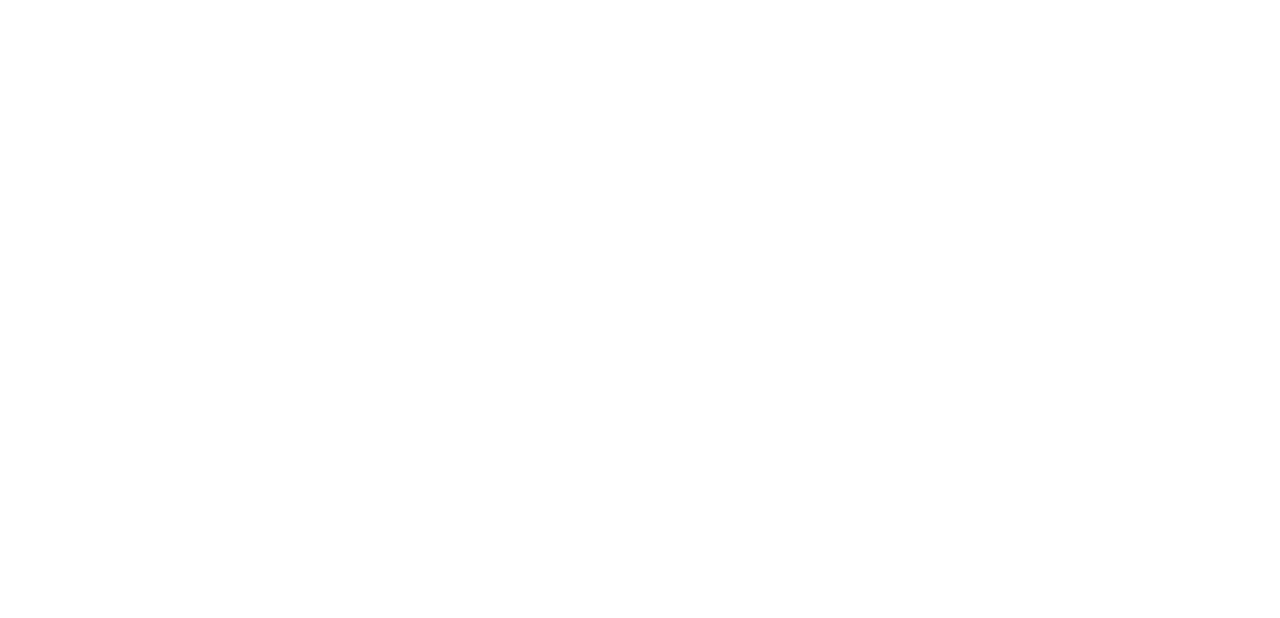
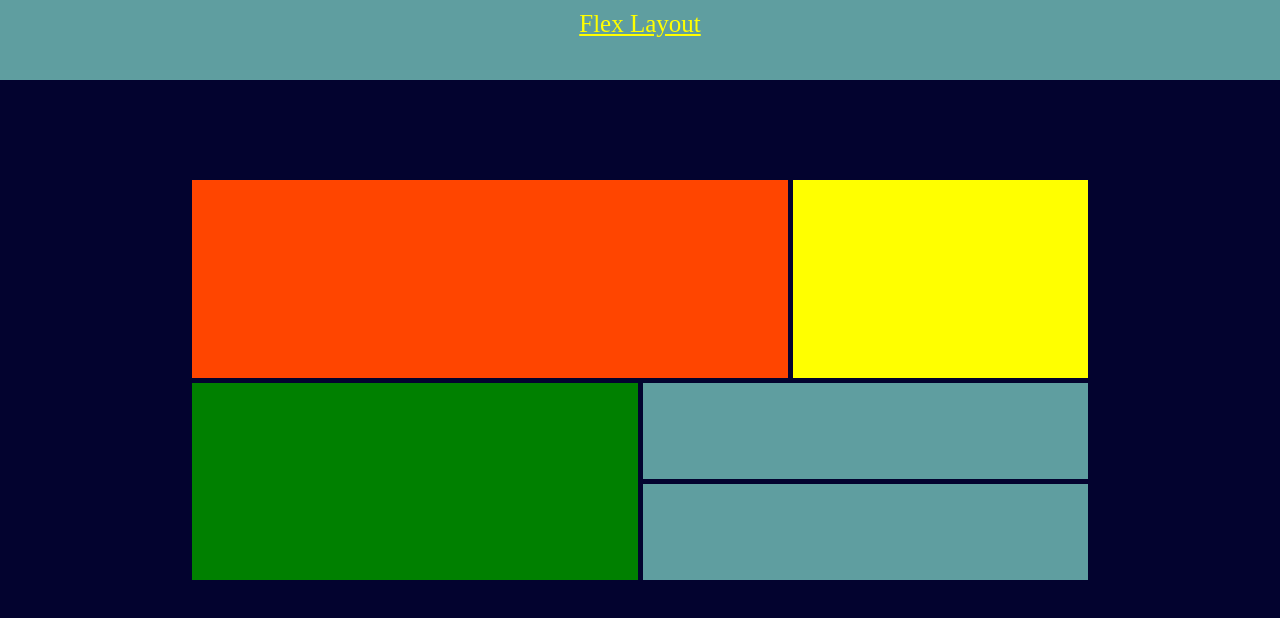
Before and after one commit to Nyerhowho9/Layout-Pages, a plain HTML site: page grid.html in a window 1280 px wide. Drawn offline with Linux system fonts and the light colour scheme.

Commit message:
grid layout complete

```diff
--- a/grid.html
+++ b/grid.html
@@ -4,9 +4,23 @@
     <meta charset="UTF-8">
     <meta http-equiv="X-UA-Compatible" content="IE=edge">
     <meta name="viewport" content="width=device-width, initial-scale=1.0">
-    <title>Document</title>
+    <title>Grid</title>
+    <link rel="stylesheet" href="style.css">
 </head>
 <body>
-
+    <header>
+        <nav>
+            <a href="./index.html">Flex Layout</a>
+        </nav>
+    </header>
+    <main>
+        <div class="grid-container">
+            <div class="div1"></div>
+            <div class="div2"></div>
+            <div class="div3"></div>
+            <div class="div4"></div>
+            <div class="div5"></div>
+        </div>
+    </main>
 </body>
 </html>
--- /dev/null
+++ b/style.css
@@ -0,0 +1,57 @@
+body {
+    margin: 0;
+    padding: 0;
+}
+header{
+    height: 10vh;
+    background-color: cadetblue;
+}
+nav{
+    text-align: center;
+    padding-top: 10px;
+}
+a{
+    color: yellow;
+    font-size: 25px;
+
+}
+main{
+    height: 90vh;
+    background-color: rgb(3, 3, 47);
+}
+.div1{grid-area: orange ;}
+.div2{grid-area: yellow;}
+.div3{grid-area: green;}
+.div4{grid-area: blue1;}
+.div5{grid-area: blue2;}
+
+.div1{
+    background-color: orangered;
+}
+.div2{
+    background-color: yellow;
+}
+.div3{
+    background-color: green;
+}
+.div4{
+    background-color: cadetblue;
+}
+.div5{
+    background-color: cadetblue;
+}
+.grid-container{
+    margin: auto;
+    display: grid;
+    grid-template-areas:
+        'orange orange orange orange yellow yellow'
+        'orange orange orange orange yellow yellow'
+        'green green green blue1 blue1 blue1'
+        'green green green blue2 blue2 blue2'
+
+    ;
+    gap: 5px;
+    height: 400px;
+    width: 70%;
+    padding-top: 100px;
+}
```
Also changed, not shown: index.html (+3 -3 lines).
